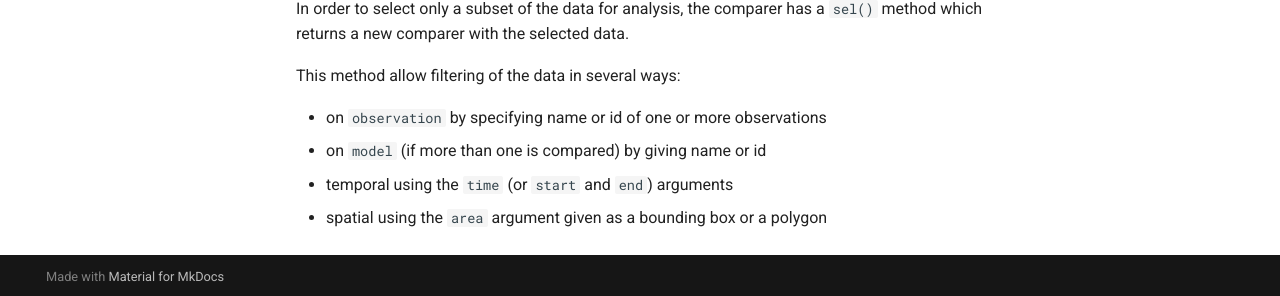
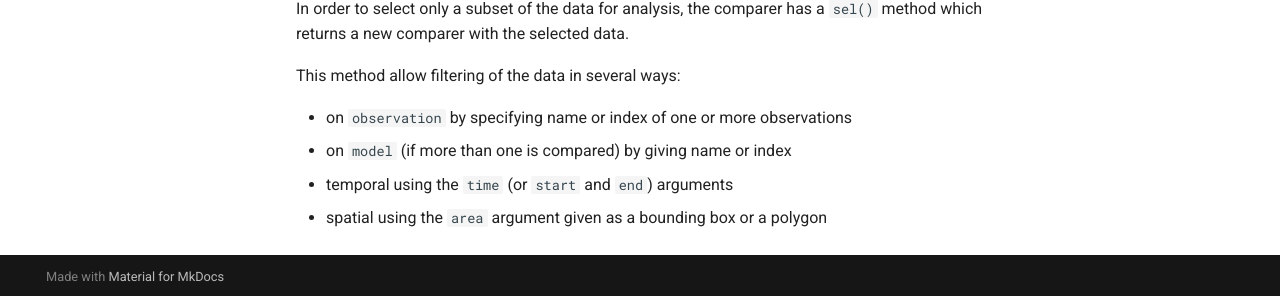
Before and after one commit to DHI/modelskill, an MkDocs documentation site: the page built from docs/getting-started.md, in a window 1280 px wide and 900 px high, scrolled down 1563 px. Shown: the part 601-897 px from the top of the window. Built offline with MkDocs 1.6.1 and Material for MkDocs 9.7.7, drawn with Linux system fonts in a browser that asks for light colours; comment, search, counter and statistics services are not loaded.

Commit message:
index instead of id

```diff
--- a/docs/getting-started.md
+++ b/docs/getting-started.md
@@ -106,9 +106,9 @@ In order to select only a subset of the data for analysis, the comparer has a `s
 
 This method allow filtering of the data in several ways:
 
--   on `observation` by specifying name or id of one or more
+-   on `observation` by specifying name or index of one or more
     observations
--   on `model` (if more than one is compared) by giving name or id
+-   on `model` (if more than one is compared) by giving name or index
 -   temporal using the `time` (or `start` and `end`) arguments
 -   spatial using the `area` argument given as a bounding box or a
     polygon
```
